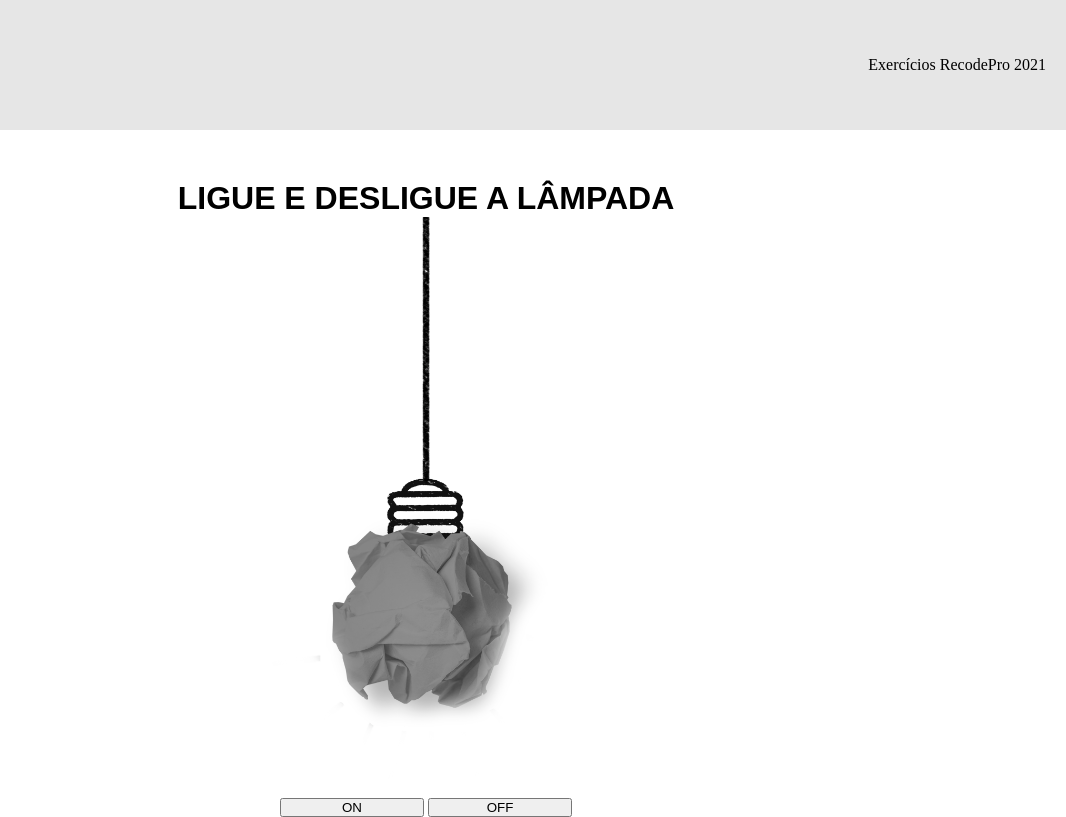
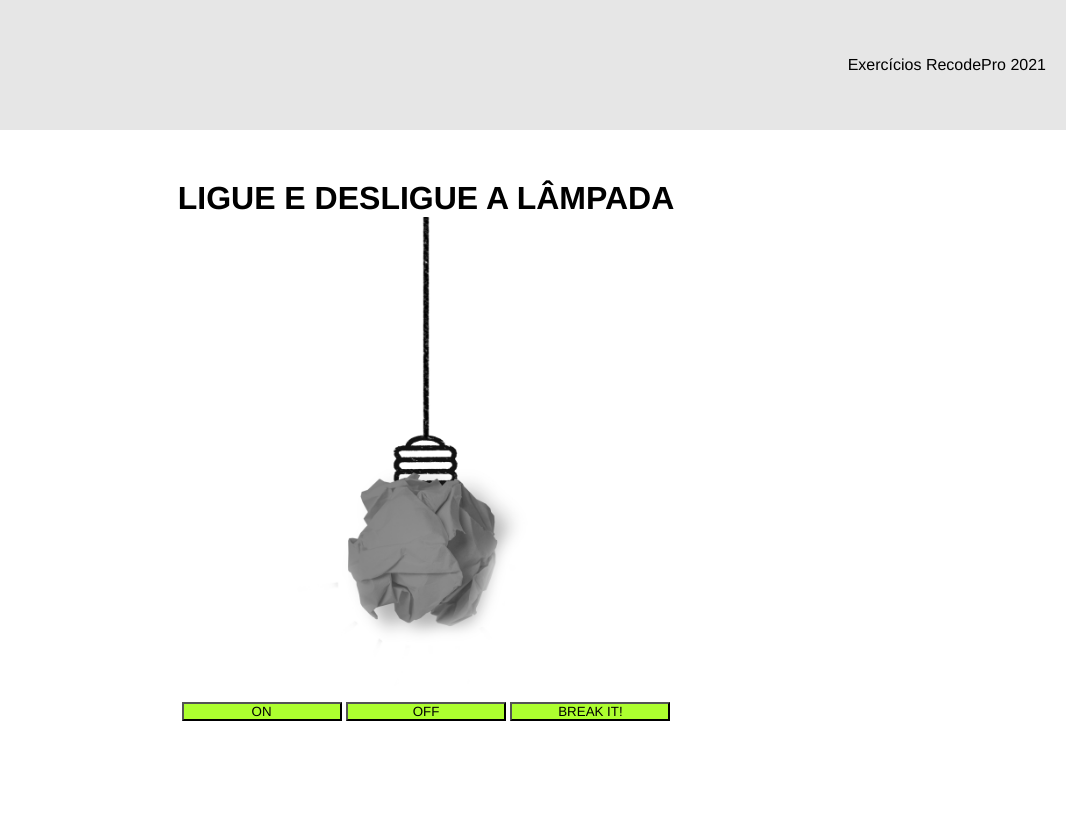
Before and after one commit to jspansini/Basic-LampJs-Exercise, a plain HTML site: page index.html in a window 1280 px wide. Shown: the full height of the page, 214-1280 px from the left. Drawn offline with Linux system fonts and the light colour scheme.

Commit message:
adição de botão quebrar

```diff
--- a/index.html
+++ b/index.html
@@ -19,8 +19,9 @@
           <img src="img/apagada.PNG" id="lamp">
         </section>
         <section>
-            <button id="turnOn" id="turnOn" >  ON  </button>
-            <button id="turnOff" > OFF </button>
+            <button id="turnOn" id="turnOn">  ON  </button>
+            <button id="turnOff"> OFF </button>
+            <button id="breakIt"> BREAK IT! </button>
         </section>
   </main>
     <script src="script.js" ></script>
--- a/script.js
+++ b/script.js
@@ -1,5 +1,6 @@
 const turnOn = document.getElementById('turnOn');
 const turnOff = document.getElementById('turnOff');
+const breakIt = document.getElementById('breakIt');
 const lamp = document.getElementById('lamp')
 
 
@@ -18,6 +19,7 @@ function lampBroken(){
 
 turnOn.addEventListener('click', lampOn)
 turnOff.addEventListener('click', lampOff)
+breakIt.addEventListener('click', lampBroken)
 lamp.addEventListener('mouseover', lampOn)
 lamp.addEventListener('mouseleave',lampOff)
 lamp.addEventListener('dblclick', lampBroken)
--- a/style.css
+++ b/style.css
@@ -1,9 +1,13 @@
 *{
   margin: 0;
-  padding: 0
+  padding: 0;
+  font-family: Helvetica, sans-serif;
 }
+
 main{
   display: flex;
+  width: 100%;
+  height: 50vh;
   flex-direction: column;
   align-items: center;
 }
@@ -23,15 +27,19 @@ main{
 h1{
   margin-top: 50px;
   text-align: center;
-  font-family: Arial, Helvetica, sans-serif;
+  font-family: Helvetica, sans-serif;
   color: black;
 }
 
 #lamp{
-  width: 30rem;
+  width: 25rem;
 }
 
 button{
+  background-color: greenyellow;
   align-items: center;
-  width: 9rem;
+  width: 10rem;
 }
+button:hover{
+  opacity: 0.7;
+}
```
